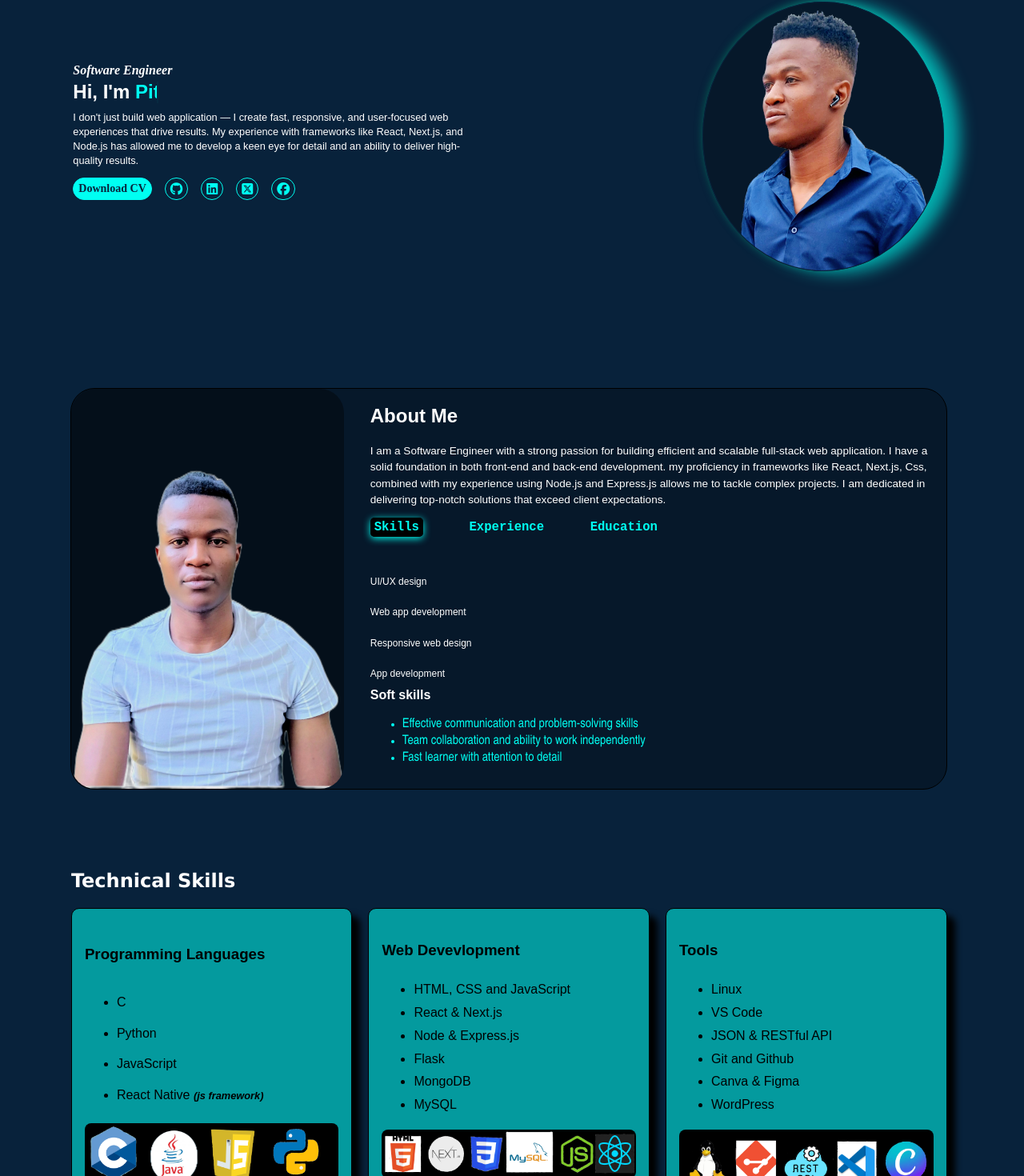
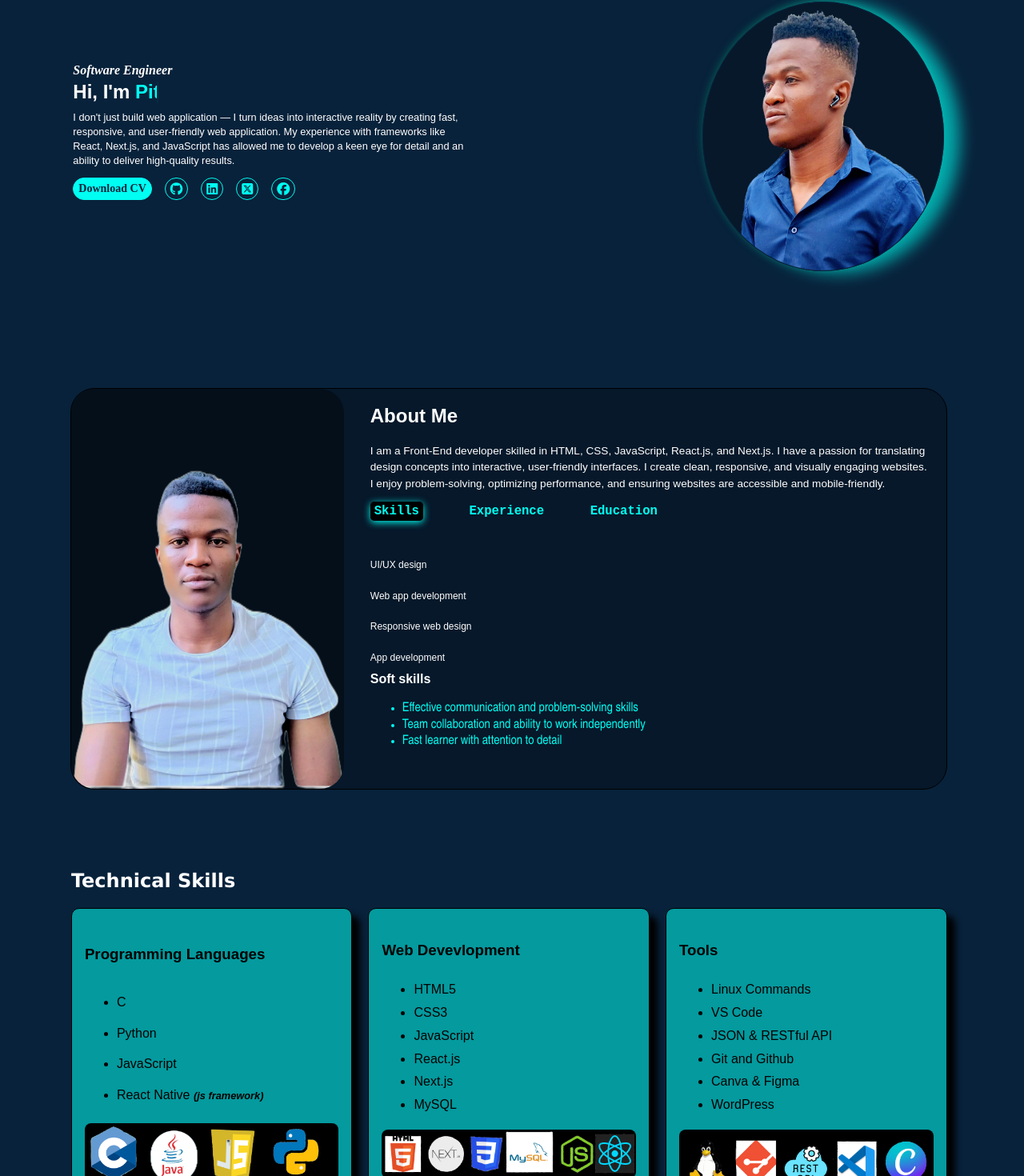
Before and after one commit to deco775/portfolio_2, a React (Vite) app: page / in a window 1280 px wide. Shown: the part 178-1648 px from the top of the page at 80% size. Built offline with nearby package versions, Linux system fonts and the light colour scheme.

Commit message:
portfolio_ff

```diff
--- a/src/About/About.jsx
+++ b/src/About/About.jsx
@@ -13,11 +13,9 @@ export default function About({ innerRef }) {
             <div className={styles.aboutMeContainer}>
                 <h2>About Me</h2>
                 <p className={styles.aboutMeMsg}>
-                    I am a Software Engineer with a strong passion for building efficient and scalable
-                    full-stack web application. I have a solid foundation in both front-end and back-end development.
-                    my proficiency in frameworks like React, Next.js, Css, combined with my experience using Node.js and
-                    Express.js allows me to tackle complex projects. I am dedicated in delivering top-notch solutions that exceed
-                    client expectations.
+                    I am a Front-End developer skilled in HTML, CSS, JavaScript, React.js, and Next.js.
+                    I have a passion for translating design concepts into interactive, user-friendly interfaces.
+                    I create clean, responsive, and visually engaging websites. I enjoy problem-solving, optimizing performance, and ensuring websites are accessible and mobile-friendly.
                 </p>
                 <div className={styles.skillsContainer}>
                     <a className={`${styles.aSkills} ${activeTab === "skills" ? styles.activeTab : ""}`}  onClick={() => setActiveTab("skills")}>Skills</a>
@@ -42,11 +40,11 @@ export default function About({ innerRef }) {
                     )}
                     {activeTab === "experience" && (
                         <div className={styles.skillSet}>
-                            <h3 style={{color: 'white', fontSize: '13px', fontFamily: 'verdana' ,lineHeight: '0.5'}} >Software Engineering Tutor</h3>
-                            <p style={{color: '#00fff2', fontSize: '11px', lineHeight: '0.5' }} >ALX Africa | <i>Aug 2023 - Nov 2024</i> </p>
+                            <h3 style={{color: 'white', fontSize: '13px', fontFamily: 'verdana' ,lineHeight: '0.5'}} >Junior Software Engineer</h3>
+                            <p style={{color: '#00fff2', fontSize: '11px', lineHeight: '0.5' }} >KandhGroup | <i>May 2025 - July 2025</i> </p>
                             <ul style={{color: 'white', fontSize: '11px', lineHeight: '1.5', fontFamily: 'verdana' }} >
-                                <li>Delivered tutoring in core software engineering subjects including algorithms, web development, and databases.</li>
-                                <li>Improved average student performance by 15% through customized support and mentoring.</li>
+                                <li>Developed automation scripts to streamline marketing and product data workflows..</li>
+                                <li>Built a Python tool to batch overlay the KandhGroup company logo onto marketing images, supporting multiple input formats (Excel, CSV).</li>
                             </ul>
                             <p className={styles.projectExp} >Project Experience</p>
                             <p className={styles.projectName} >AI Prompts <small> - Team Project | Software Engineering Program </small> </p>
--- a/src/Home/Home.jsx
+++ b/src/Home/Home.jsx
@@ -8,9 +8,9 @@ function Home({ innerRef }){
         <div className={styles.container} >
             <h4>Software Engineer</h4>
             <h2 className={styles.animatedT} >Hi, I'm <span></span></h2>
-            <p> I don't just build web application — I create fast, responsive, and
-                user-focused web experiences that drive results. My experience with frameworks like React, Next.js,
-                and Node.js has allowed me to develop a keen eye for detail and an ability to deliver high-quality results.
+            <p> I don't just build web application — I turn ideas into interactive reality by creating fast, responsive, and
+                user-friendly web application. My experience with frameworks like React, Next.js,
+                and JavaScript has allowed me to develop a keen eye for detail and an ability to deliver high-quality results.
             </p>
             <div className={styles.icons}>
                 <a href={myCv} download="PitsoCV.pdf" className={styles.cvBtn}>Download CV</a>
--- a/src/Home/Home.module.css
+++ b/src/Home/Home.module.css
@@ -161,7 +161,7 @@
         content: "Pitso.";
     }
     34%,66%{
-        content: "a Full-Stack Developer.";
+        content: "a Front-End Developer.";
     }
     67%,100%{
         content: "a UI/UX Engineer.";
--- a/src/TechSkills/TechSkills.jsx
+++ b/src/TechSkills/TechSkills.jsx
@@ -24,11 +24,11 @@ function TechSkills({ innerRef }){
                 <div className={`${styles.pro} ${styles.secondPro}`}>
                     <h3>Web Devevlopment</h3>
                     <ul>
-                        <li>HTML, CSS and JavaScript</li>
-                        <li>React & Next.js</li>
-                        <li>Node & Express.js</li>
-                        <li>Flask</li>
-                        <li>MongoDB</li>
+                        <li>HTML5</li>
+                        <li>CSS3</li>
+                        <li>JavaScript</li>
+                        <li>React.js</li>
+                        <li>Next.js</li>
                         <li>MySQL</li>
                     </ul>
                     <img className={styles.logos} src={logo2}/>
@@ -36,7 +36,7 @@ function TechSkills({ innerRef }){
                 <div className={`${styles.pro} ${styles.thirdPro}`}>
                     <h3>Tools</h3>
                     <ul>
-                        <li>Linux</li>
+                        <li>Linux Commands</li>
                         <li>VS Code</li>
                         <li>JSON & RESTful API</li>
                         <li>Git and Github</li>
```
